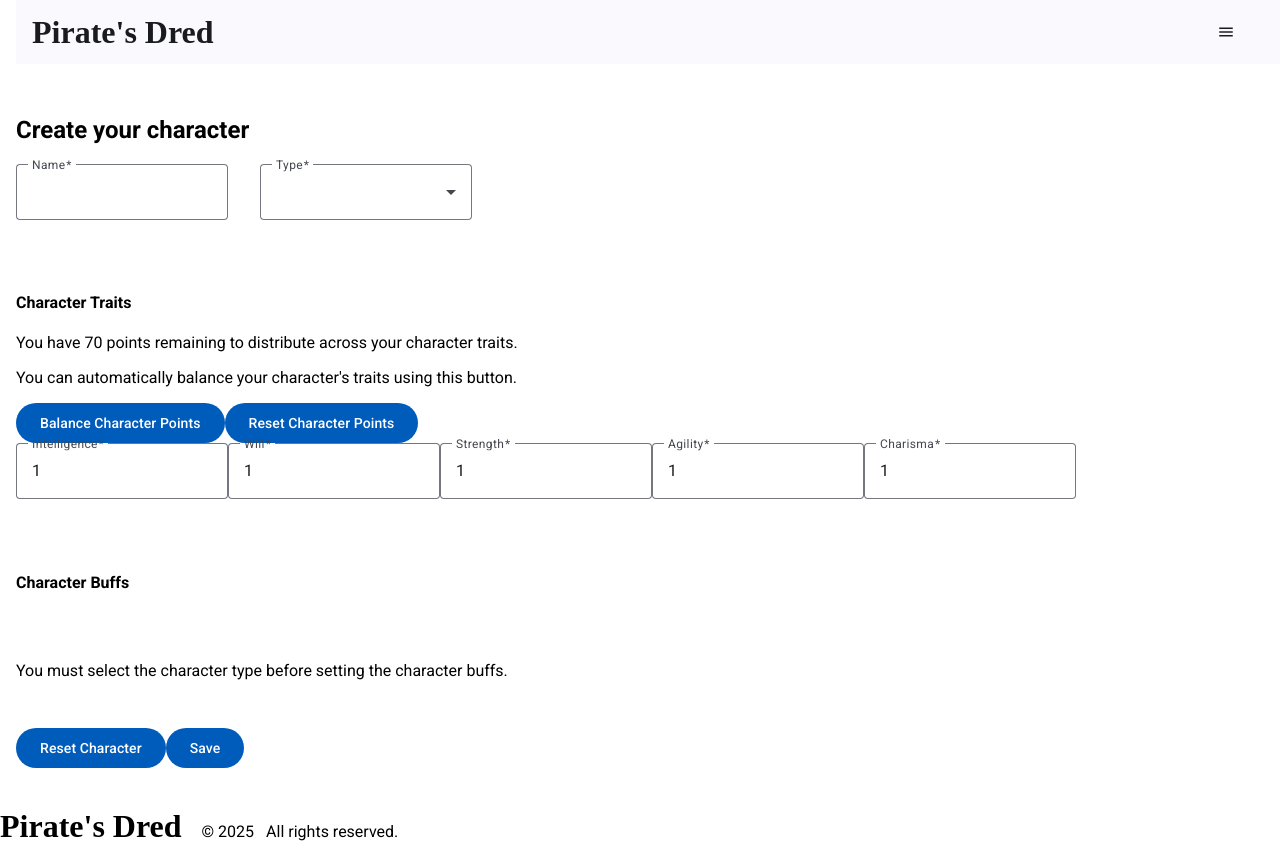
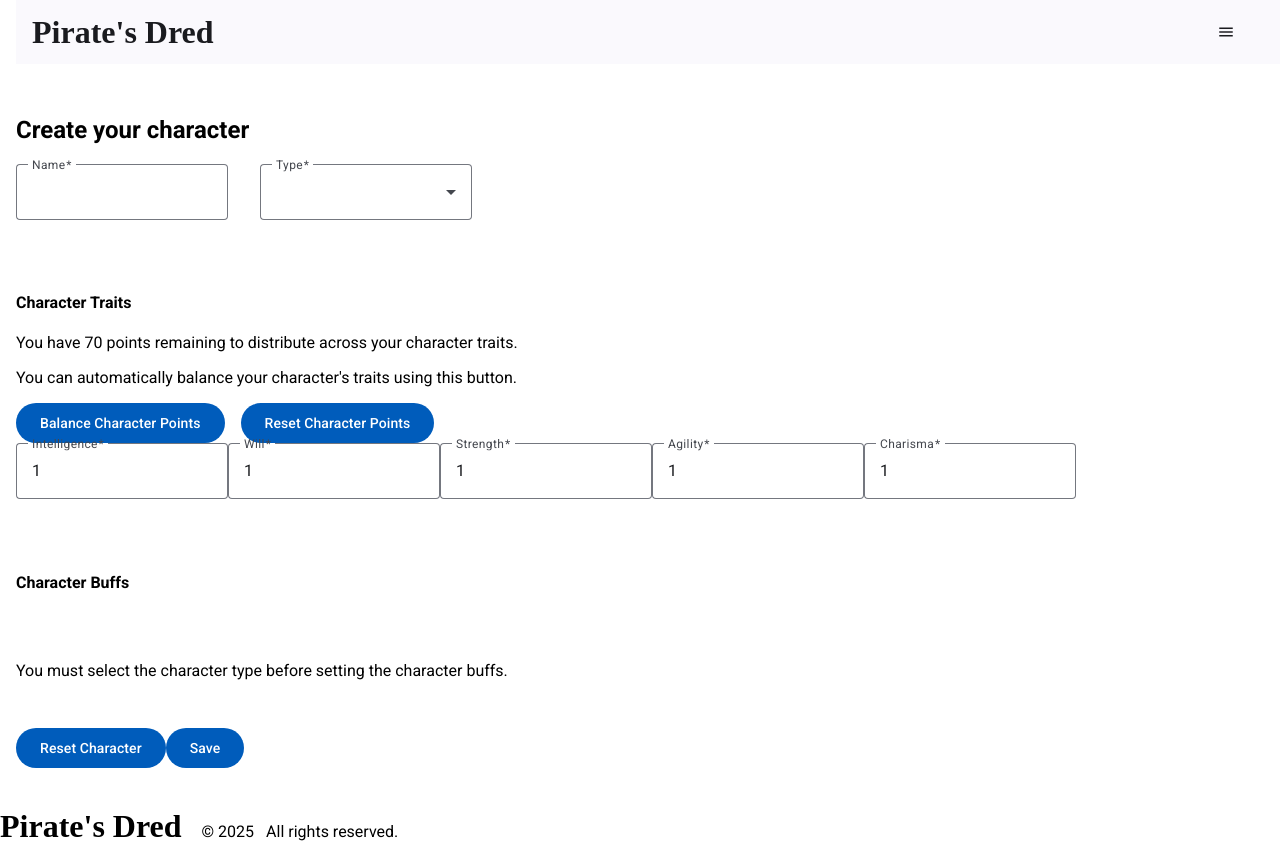
Before and after one commit to ChadESmith42/pirates-dred-ui, an Angular app: page /character/create in a window 1280 px wide. Built offline with nearby package versions, Linux system fonts and the light colour scheme; a web font is replaced by a local one.

Commit message:
feat(styles): add button group styling with flex layout and gap

```diff
--- a/src/styles.scss
+++ b/src/styles.scss
@@ -66,3 +66,9 @@ main {
   display: flex;
   flex-flow: row nowrap;
 }
+
+.button-group {
+  display: flex;
+  flex-flow: row nowrap;
+  gap: 1rem;
+}
```
